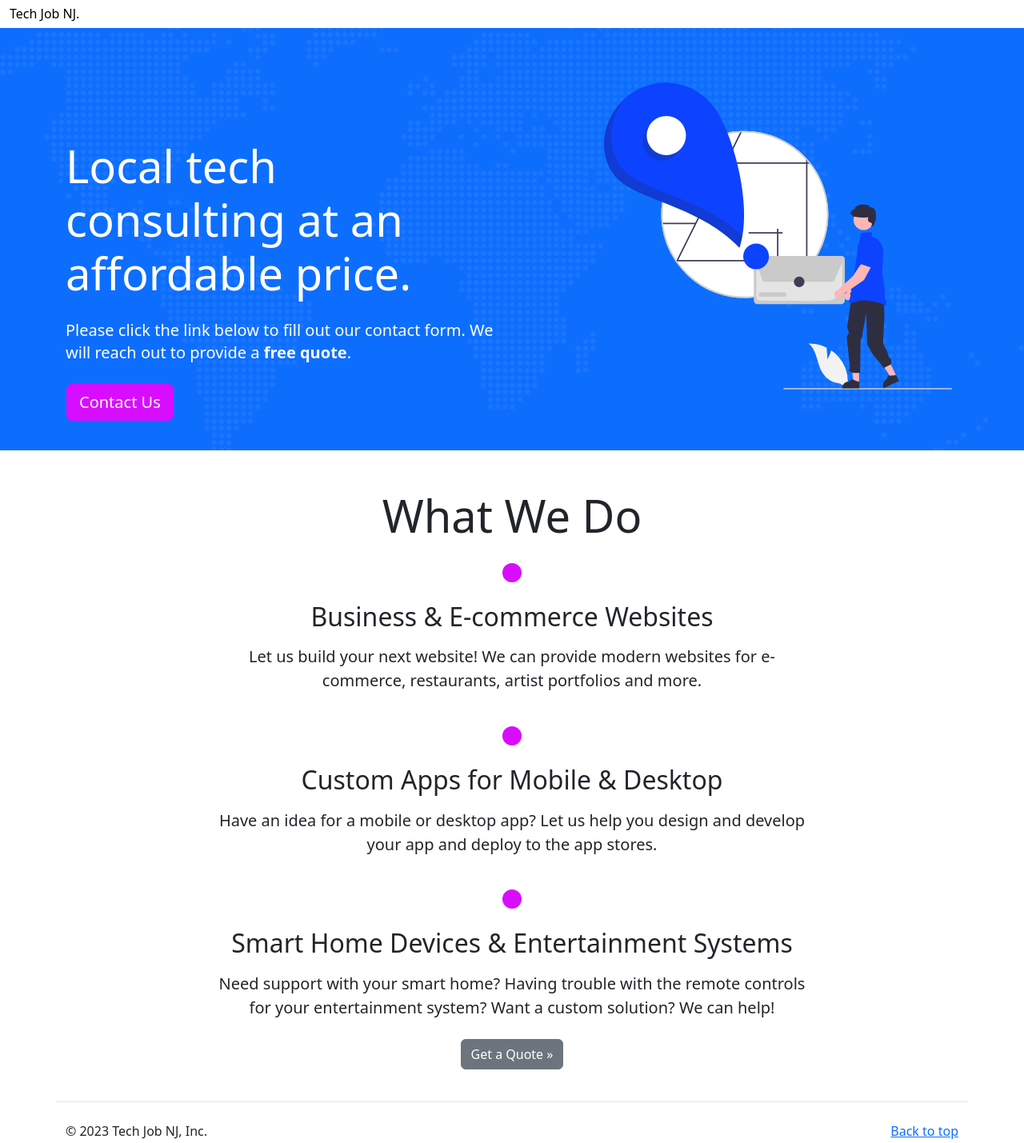
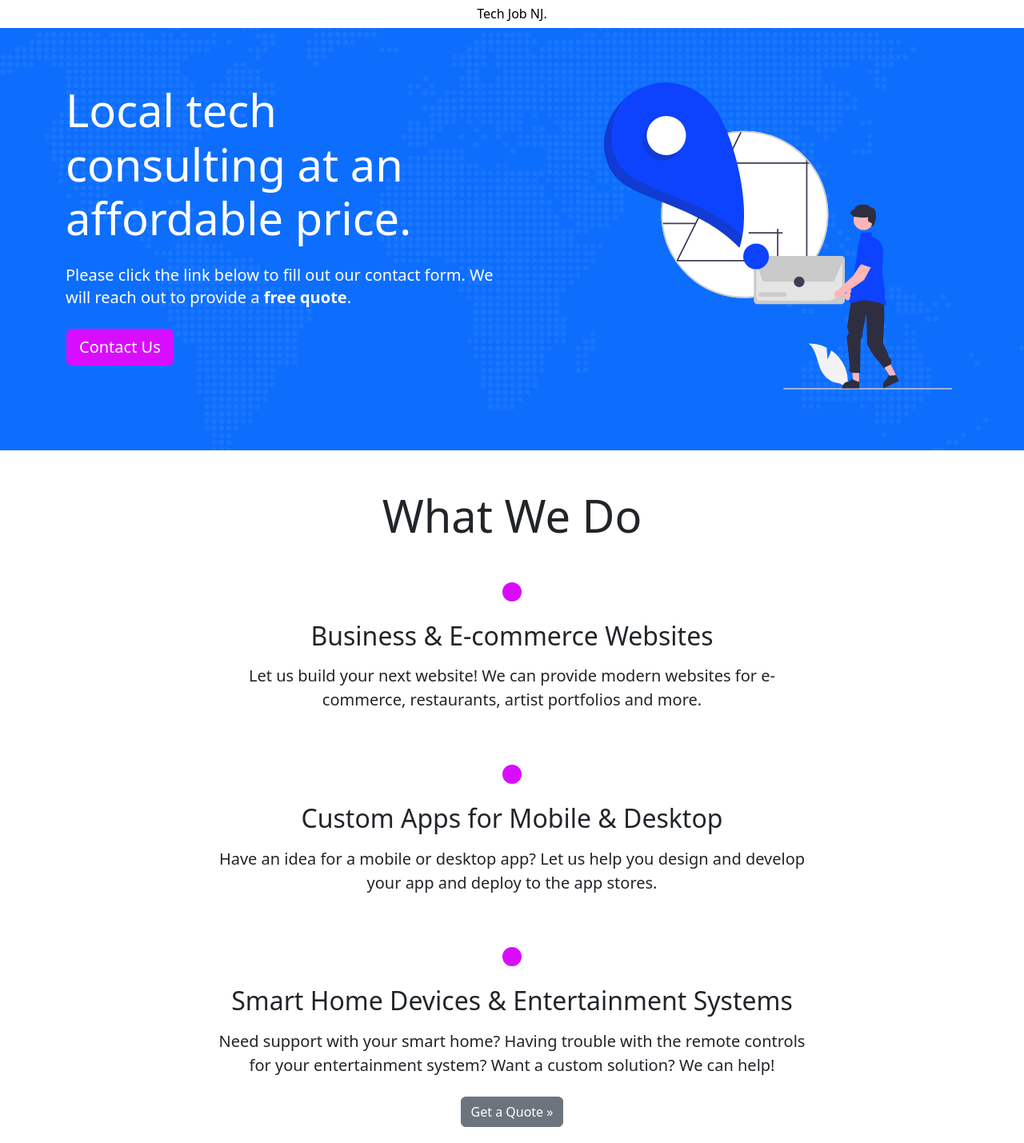
Before and after one commit to groman00/tech-job-nj, a plain HTML site: page index.html in a window 1280 px wide. Shown: the top 1429 px of the page at 80% size. Drawn offline with nearby package versions, Linux system fonts and the light colour scheme.

Commit message:
ui updates

```diff
--- a/index.html
+++ b/index.html
@@ -85,13 +85,13 @@
 <body>
   <header>
     <div class="container-fluid">
-      <h1 class="h6 text-black mt-2">Tech Job NJ.</h1>
+      <h1 class="h6 text-black mt-2 text-center">Tech Job NJ.</h1>
       </container>
   </header>
   <section class="hero bg-primary text-white pb-3 mb-4">
     <div class="hero-item container text-start d-flex">
       <div class="row gy-4 d-flex justify-content-between">
-        <div class="col-lg-6 order-2 order-lg-1 d-flex flex-column justify-content-end">
+        <div class="col-lg-6 order-2 order-lg-1 d-flex flex-column justify-content-center">
           <h2 class="display-4 mb-4">Local tech consulting at an affordable price.</h2>
           <p class="mb-4">
             Please click the link below to fill out our contact form. We will reach out to provide a <b>free quote</b>.
@@ -110,9 +110,9 @@
   </section>
   <main>
     <section class="container marketing">
-      <h3 class="display-4 text-center mb-4 pt-lg-4">What We Do</h3>
+      <h3 class="display-4 text-center mb-5 pt-lg-4">What We Do</h3>
       <div class="row text-center">
-        <div class="col-lg-8 offset-lg-2 mb-4">
+        <div class="col-lg-8 offset-lg-2 mb-5">
           <div class="mb-4">
             <svg class="bd-placeholder-img rounded-circle" width="24" height="24" xmlns="http://www.w3.org/2000/svg"
               role="img" aria-label="Placeholder: 140x140" preserveAspectRatio="xMidYMid slice" focusable="false">
@@ -128,7 +128,7 @@
           <p class="mt-4 d-lg-none"><a class="btn btn-secondary" href="https://forms.gle/EsuXn4WvQu53A4Yr7">Get a Quote
               &raquo;</a></p>
         </div>
-        <div class="col-lg-8 offset-lg-2 mb-4">
+        <div class="col-lg-8 offset-lg-2 mb-5">
           <div class="mb-4">
             <svg class="bd-placeholder-img rounded-circle" width="24" height="24" xmlns="http://www.w3.org/2000/svg"
               role="img" aria-label="Placeholder: 140x140" preserveAspectRatio="xMidYMid slice" focusable="false">
@@ -144,7 +144,7 @@
           <p class="mt-4 d-lg-none"><a class="btn btn-secondary" href="https://forms.gle/EsuXn4WvQu53A4Yr7">Get a Quote
               &raquo;</a></p>
         </div>
-        <div class="col-lg-8 offset-lg-2 mb-4">
+        <div class="col-lg-8 offset-lg-2 mb-5">
           <div class="mb-4">
             <svg class="bd-placeholder-img rounded-circle" width="24" height="24" xmlns="http://www.w3.org/2000/svg"
               role="img" aria-label="Placeholder: 140x140" preserveAspectRatio="xMidYMid slice" focusable="false">
```
